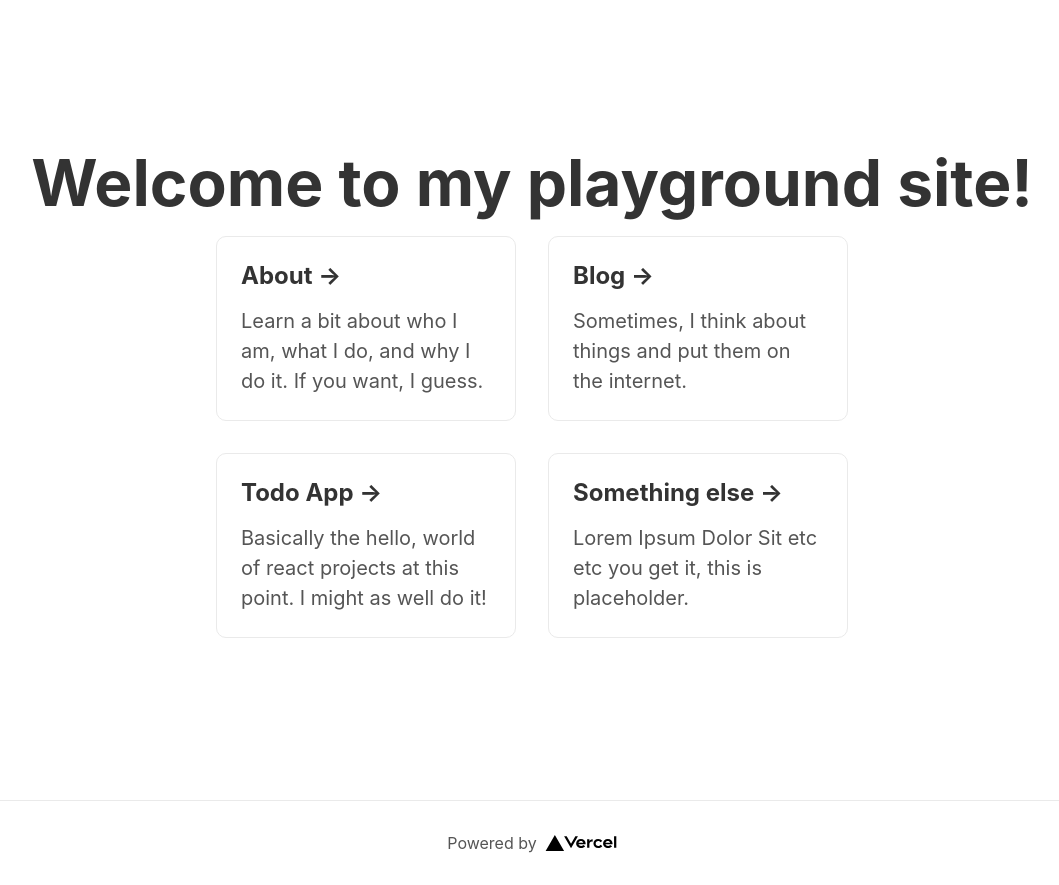
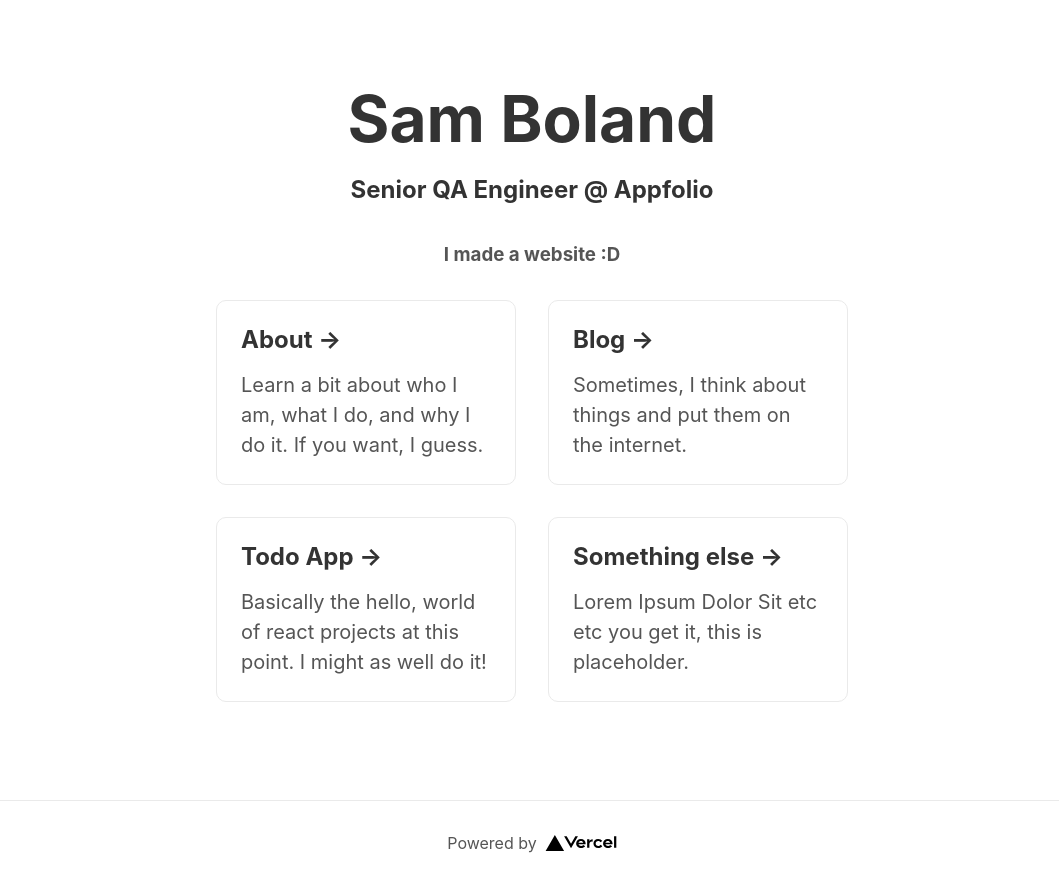
Before and after one commit to samuelboland/Hyperfixations, a Next.js app: page / in a window 1280 px wide. Shown: the whole page, without its empty margins (108-1167 px from the left). Built offline with nearby package versions, Linux system fonts and the light colour scheme.

Commit message:
Updated homepage and links

```diff
--- a/pages/index.js
+++ b/pages/index.js
@@ -1,6 +1,7 @@
 import Head from 'next/head'
 import Image from 'next/image'
 import styles from '../styles/Home.module.css'
+import Link from 'next/link';
 
 export default function Home() {
     return (
@@ -12,31 +13,38 @@ export default function Home() {
             </Head>
 
             <main className={styles.main}>
-              <h1 className={styles.title}>Welcome to my playground site!</h1>
+                <h1 className={styles.title}>Sam Boland</h1>
+                <h2> Senior QA Engineer @ Appfolio</h2>
+                <h3> I made a website :D</h3>
 
                 <div className={styles.grid}>
-                  <a href="https://nextjs.org/docs" className={styles.card}>
+                    <Link href="/about">
+                        <a className={styles.card}>
                             <h2>About &rarr;</h2>
                             <p>Learn a bit about who I am, what I do, and why I do it. If you want, I guess.</p>
                         </a>
+                    </Link>
 
-                  <a href="https://nextjs.org/learn" className={styles.card}>
+                    <Link href="/blog">
+                        <a className={styles.card}>
                             <h2>Blog &rarr;</h2>
                             <p>Sometimes, I think about things and put them on the internet.</p>
                         </a>
+                    </Link>
 
-                  <a href="https://github.com/vercel/next.js/tree/canary/examples" className={styles.card}>
+                    <Link href="/">
+                        <a className={styles.card}>
                             <h2>Todo App &rarr;</h2>
                             <p>Basically the hello, world of react projects at this point. I might as well do it!</p>
                         </a>
+                    </Link>
 
-                  <a
-                      href="https://vercel.com/new?utm_source=create-next-app&utm_medium=default-template&utm_campaign=create-next-app"
-                      className={styles.card}
-                  >
+                    <Link href="/">
+                        <a className={styles.card}>
                             <h2>Something else &rarr;</h2>
                             <p>Lorem Ipsum Dolor Sit etc etc you get it, this is placeholder.</p>
                         </a>
+                    </Link>
                 </div>
             </main>
 
```
Lines whose indentation alone changed are shown as unchanged.
